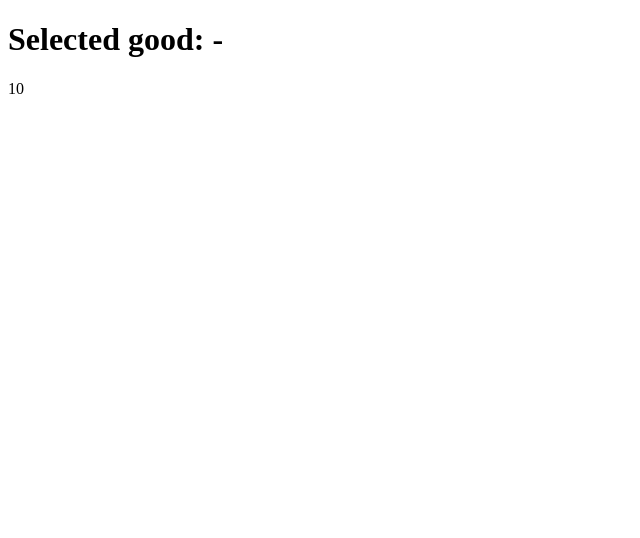
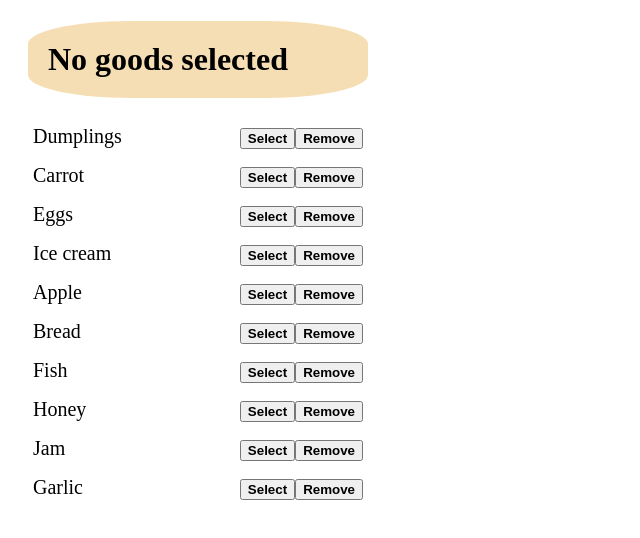
Before and after one commit to mate-academy/react_goods-selector, a React (Create React App) app: page / in a window 1280 px wide. Shown: the top 538 px of the page, without its empty margins (0-640 px from the left). Built offline with nearby package versions, Linux system fonts and the light colour scheme.

Commit message:
solution

```diff
--- a/package.json
+++ b/package.json
@@ -8,6 +8,7 @@
   "dependencies": {
     "@cypress/react": "^5.12.4",
     "bulma": "^0.9.3",
+    "classnames": "^2.3.1",
     "react": "^17.0.2",
     "react-dom": "^17.0.2",
     "react-scripts": "^4.0.3"
@@ -17,12 +18,13 @@
     "@mate-academy/cypress-tools": "^1.0.4",
     "@mate-academy/eslint-config-react": "*",
     "@mate-academy/eslint-config-react-typescript": "*",
-    "@mate-academy/scripts": "^1.2.1",
+    "@mate-academy/scripts": "^1.2.3",
     "@mate-academy/students-ts-config": "*",
     "@mate-academy/stylelint-config": "*",
     "@types/node": "^17.0.23",
     "@types/react": "^17.0.43",
     "@types/react-dom": "^17.0.14",
+    "@types/uuid": "^8.3.4",
     "cypress": "^9.5.3",
     "eslint": "^7.32.0",
     "eslint-plugin-cypress": "^2.11.2",
--- a/src/App.scss
+++ b/src/App.scss
@@ -1 +1,43 @@
-// styles go here
+.App {
+  padding: 0 20px;
+  max-width: 400px;
+
+  &__title {
+    background-color: wheat;
+    border-radius: 30%;
+    max-width: 300px;
+    padding: 20px;
+  }
+
+  &__clear--button {
+    width: 80px;
+    background-color: rgb(232, 108, 108);
+    padding: 10px;
+  }
+}
+
+ul {
+  list-style: none;
+  padding: 0;
+}
+
+li {
+  width: 330px;
+  display: flex;
+  justify-content: space-between;
+  padding: 5px;
+  font-size: 20px;
+  border-radius: 5px;
+  margin: 5px 0;
+}
+
+button {
+  cursor: pointer;
+  font-weight: bold;
+}
+
+.selected {
+  background-color: #999;
+  color: azure;
+  transform: scale(1.1);
+}
--- a/src/App.tsx
+++ b/src/App.tsx
@@ -1,5 +1,6 @@
 import React from 'react';
 import './App.scss';
+import classNames from 'classnames';
 
 const goodsFromServer: string[] = [
   'Dumplings',
@@ -14,11 +15,88 @@ const goodsFromServer: string[] = [
   'Garlic',
 ];
 
-const App: React.FC = () => (
-  <div className="App">
-    <h1>Selected good: -</h1>
-    {goodsFromServer.length}
-  </div>
-);
+type State = {
+  selectedGoods: string[];
+};
+
+class App extends React.Component <{}, State> {
+  state = {
+    selectedGoods: [] as string[],
+  };
+
+  showGoods = () => {
+    const { selectedGoods } = this.state;
+
+    switch (selectedGoods.length) {
+      case 0:
+        return 'No goods selected';
+      case 1:
+        return `${selectedGoods} is selected`;
+      case 2:
+        return `${selectedGoods[0]} and ${selectedGoods[1]} are selected`;
+      default:
+        return `${selectedGoods.slice(0, -1).join(', ')} and ${selectedGoods[selectedGoods.length - 1]} are selected`;
+    }
+  };
+
+  addGoods = (el: string) => () => {
+    this.setState((prevState) => ({
+      selectedGoods: [...prevState.selectedGoods, el],
+    }));
+  };
+
+  removeGoods = (el: string) => () => {
+    this.setState((prevState) => ({
+      selectedGoods: prevState.selectedGoods.filter(i => i !== el),
+    }));
+  };
+
+  clearGoods = () => {
+    this.setState({ selectedGoods: [] });
+  };
+
+  render() {
+    const { selectedGoods } = this.state;
+
+    return (
+      <div className="App">
+        <h1 className="App__title">{this.showGoods()}</h1>
+        {selectedGoods.length
+          ? (
+            <button
+              type="button"
+              onClick={this.clearGoods}
+              className="App__clear--button"
+            >
+              Clear
+            </button>
+          )
+          : null}
+        <ul>
+          {
+            goodsFromServer.map(el => (
+              <li
+                key={el}
+                className={
+                  classNames({ selected: selectedGoods.includes(el) })
+                }
+              >
+                { el }
+                <div className="App__button--wrapper">
+                  <button type="button" onClick={this.addGoods(el)}>
+                    Select
+                  </button>
+                  <button type="button" onClick={this.removeGoods(el)}>
+                    Remove
+                  </button>
+                </div>
+              </li>
+            ))
+          }
+        </ul>
+      </div>
+    );
+  }
+}
 
 export default App;
```
Also changed, not shown: 2 other files (tests, documents, lock files or other folders).
